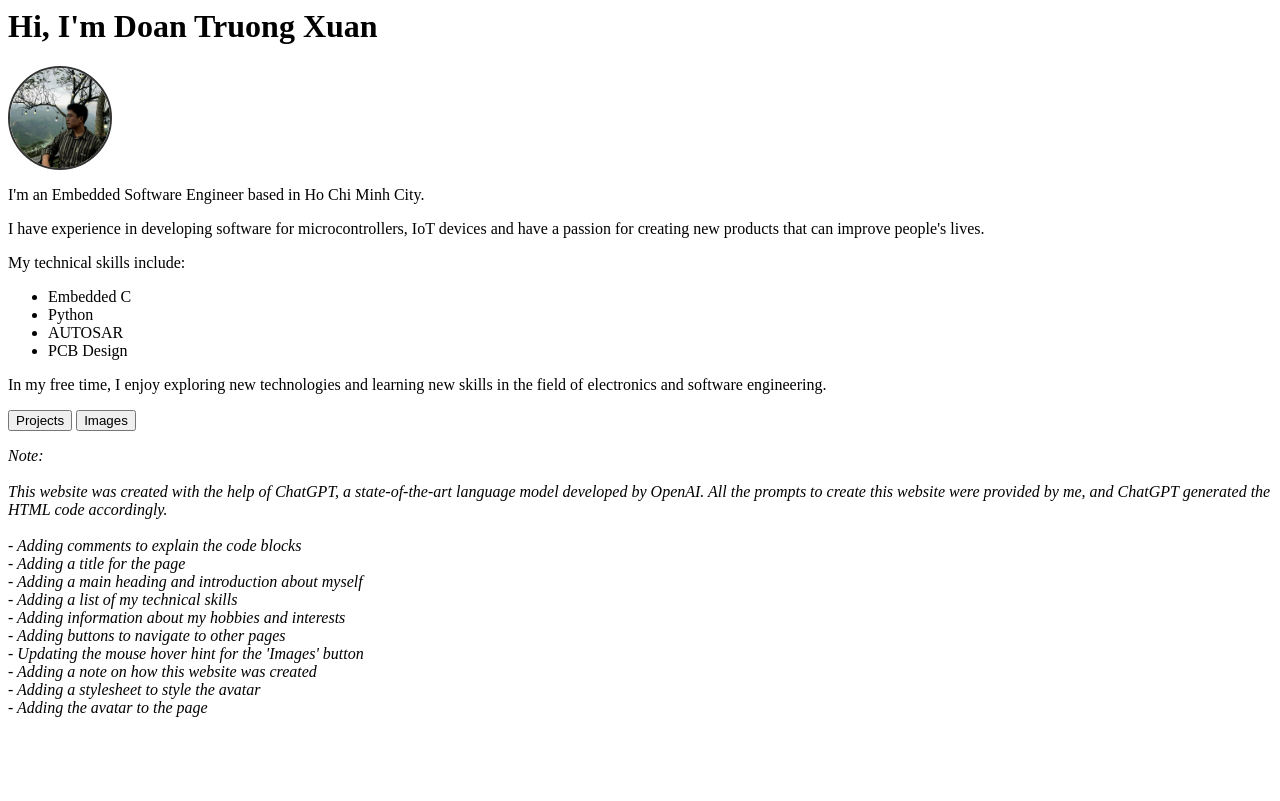
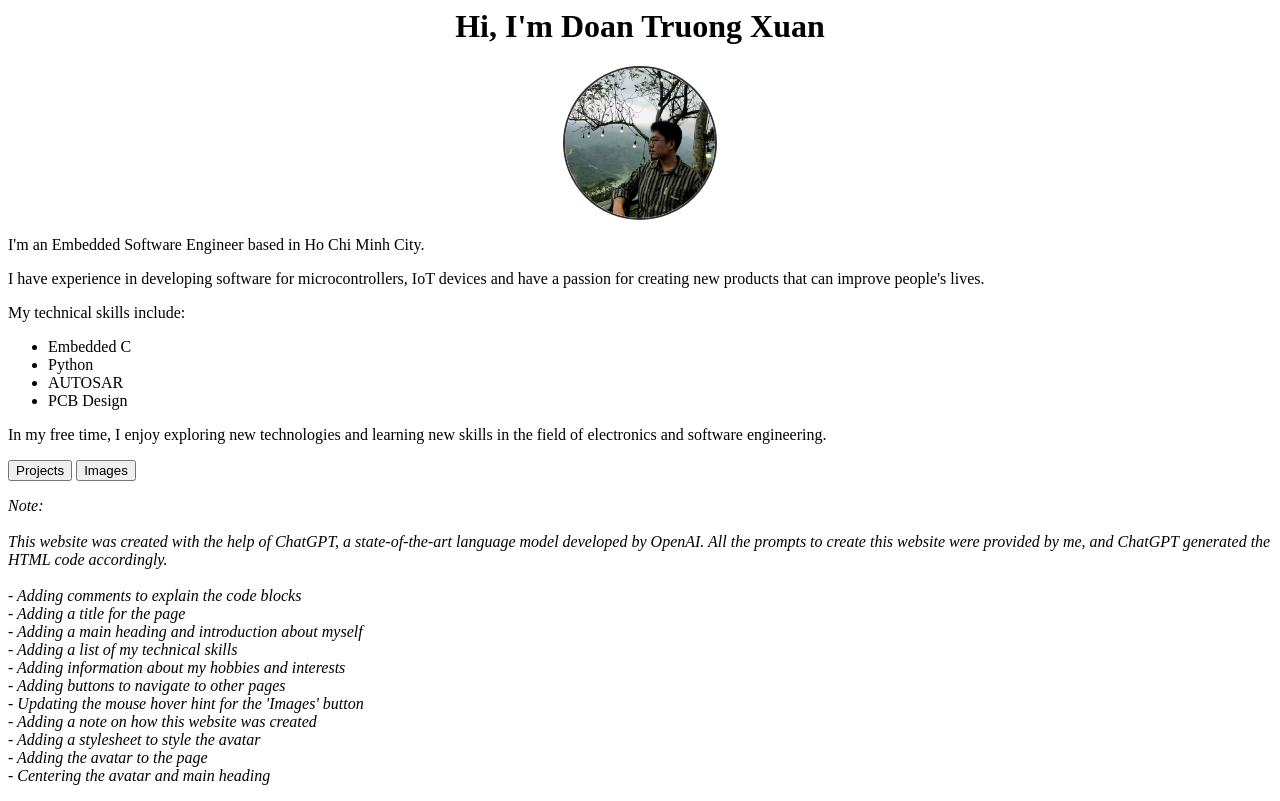
Before and after one commit to DTrXuan/ezpage, a plain HTML site: page index.html in a window 1280 px wide. Drawn offline with Linux system fonts and the light colour scheme.

Commit message:
improve scaling

```diff
--- a/index.html
+++ b/index.html
@@ -1,46 +1,55 @@
-<!-- Adding comments to explain the code blocks -->
 <html>
+  <!-- Adding the viewport meta tag to automatically scale the page in various browsers -->
+  <meta name="viewport" content="width=device-width, initial-scale=1.0">
   <head>
-    <!-- The title of the page, displayed in the browser's tab -->
+    <!-- Page Title -->
     <title>Doan Truong Xuan - Personal Website</title>
-    <!-- Adding a stylesheet to style the avatar -->
+    <!-- Stylesheet for the page -->
     <style>
       /* The avatar style */
       .avatar {
-        /* Displaying the avatar as a circle */
+        /* Add a border-radius of 50% to make the image circular */
         border-radius: 50%;
-        /* Adding a border to the avatar */
+        /* Add a 2px solid #333 border */
         border: 2px solid #333;
-        /* Setting the width and height of the avatar */
-        width: 100px;
-        height: 100px;
+        /* Set the width and height of the image to 150px */
+        width: 150px;
+        height: 150px;
+        /* Display the image as a block */
+        display: block;
+        /* Center the image horizontally */
+        margin: 0 auto;
+      }
+      /* The main heading style */
+      h1 {
+        /* Center the main heading text horizontally */
+        text-align: center;
       }
     </style>
   </head>
   <body>
-    <!-- The main heading of the page -->
+    <!-- Main Heading -->
     <h1>Hi, I'm Doan Truong Xuan</h1>
-    <!-- Adding the avatar -->
+    <!-- Avatar Image -->
     <img src="avt/xuan.jpg" alt="Doan Truong Xuan" class="avatar">
-    <!-- A brief introduction about yourself -->
+    <!-- Brief Introduction -->
     <p>I'm an Embedded Software Engineer based in Ho Chi Minh City.</p>
-    <!-- Your experience and interests -->
+    <!-- Description of experience and interests -->
     <p>I have experience in developing software for microcontrollers, IoT devices and have a passion for creating new products that can improve people's lives.</p>
-    <!-- List of your technical skills -->
+    <!-- List of technical skills -->
     <p>My technical skills include:</p>
     <ul>
       <li>Embedded C</li>
-      <li>Python</li> <!-- Adding Python to the list of technical skills -->
+      <li>Python</li>
       <li>AUTOSAR</li>
       <li>PCB Design</li>
     </ul>
-    <!-- Your hobbies and interests -->
+    <!-- Information about hobbies and interests -->
     <p>In my free time, I enjoy exploring new technologies and learning new skills in the field of electronics and software engineering.</p>
-    <!-- A button to navigate to the 'Projects' page -->
+    <!-- Buttons to navigate to other pages -->
     <button onclick="window.location.href='project.html'">Projects</button>
-    <!-- A button to navigate to the 'Images' page with a mouse hover hint -->
     <button onclick="window.location.href='image.html'" title="All the prompts I used to create this website">Images</button>
-    <!-- A note on how this website was created using various prompts -->
+    <!-- Note on how this website was created -->
     <p><em>Note: <br><br>
     This website was created with the help of ChatGPT, a state-of-the-art language model developed by OpenAI. All the prompts to create this website were provided by me, and ChatGPT generated the HTML code accordingly.<br><br>
     - Adding comments to explain the code blocks <br>
@@ -52,8 +61,9 @@
     - Updating the mouse hover hint for the 'Images' button <br>
     - Adding a note on how this website was created <br>
     - Adding a stylesheet to style the avatar <br>
-    - Adding the avatar to the page
-  </em>
-  </p>
+    - Adding the avatar to the page <br>
+    - Centering the avatar and main heading
+    </em>
+    </p>
   </body>
 </html>
```
